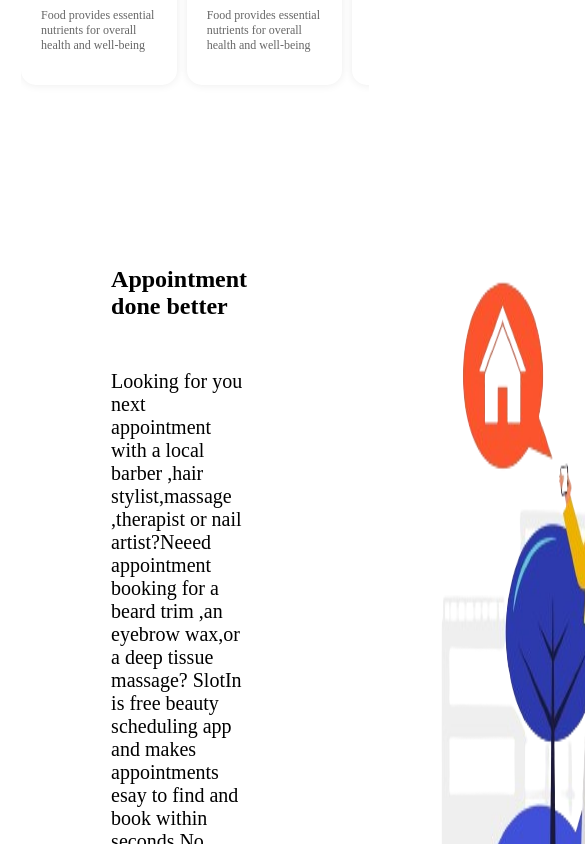
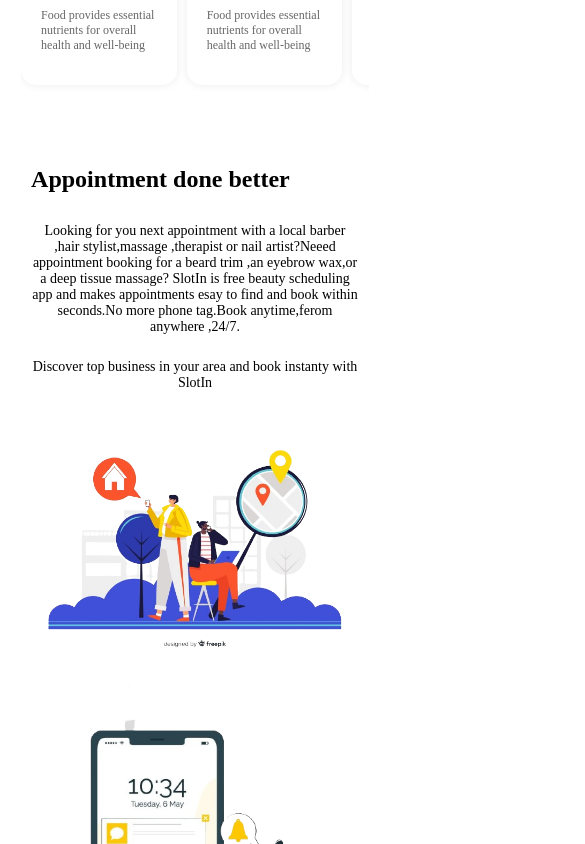
Before and after one commit to Aryanmittal23/SlotIn, a React (Vite) app in the folder frontend/: page / in a window 390 px wide. Shown: the part 960-1804 px from the top of the page, 585 px wide, since content can reach past the window. Built offline with nearby package versions, Linux system fonts and the light colour scheme.

Commit message:
modified

```diff
--- a/frontend/src/Item/ItemPage/ItemPage.tsx
+++ b/frontend/src/Item/ItemPage/ItemPage.tsx
@@ -1,5 +1,3 @@
-
-
 import React from 'react';
 import ProductDetails from '../ProductDetails/ProductDetails';
 import ImageGallery from '../ImageGallery/ImageGallery';
--- a/frontend/src/components/Recommend/Recommend.css
+++ b/frontend/src/components/Recommend/Recommend.css
@@ -31,12 +31,140 @@
 .about img{
     width: fit-content;
 }
-@media (max-width:1050) {
-    .about{
-        width: fit-content;
+.about {
+    display: flex;
+    margin: 90px;
+    gap: 100px;
+}
+
+.about h2 {
+    padding-top: 60px;
+}
+
+.about p {
+    font-size: 20px;
+    padding-top: 30px;
+}
+
+.about img {
+    width: fit-content;
+}
+
+@media (max-width: 950px) {
+    .about {
+        flex-direction: column;
+        align-items: center;
+        margin: 70px 20px;
+        gap: 70px;
     }
-    .about img{
-        displa:to
 
+    .about h2 {
+        padding-top: 50px;
+    }
+
+    .about p {
+        font-size: 18px;
+        padding-top: 25px;
+        text-align: center;
+    }
+
+    .about img {
+        width: 80%;
     }
 }
+
+/* Responsive media query for tablets and below */
+@media (max-width: 768px) {
+    .about {
+        flex-direction: column;
+        align-items: center;
+        margin: 50px 20px;
+        gap: 50px;
+    }
+
+    .about h2 {
+        padding-top: 40px;
+    }
+
+    .about p {
+        font-size: 18px;
+        padding-top: 20px;
+        text-align: center;
+    }
+
+    .about img {
+        width: 80%;
+    }
+}
+
+/* Responsive media query for screens 590px and below */
+@media (max-width: 590px) {
+    .about {
+        flex-direction: column;
+        align-items: center;
+        margin: 40px 15px;
+        gap: 40px;
+    }
+
+    .about h2 {
+        padding-top: 30px;
+    }
+
+    .about p {
+        font-size: 16px;
+        padding-top: 15px;
+        text-align: center;
+    }
+
+    .about img {
+        width: 90%;
+    }
+}
+
+/* Responsive media query for mobile devices */
+@media (max-width: 480px) {
+    .about {
+        flex-direction: column;
+        align-items: center;
+        margin: 30px 10px;
+        gap: 30px;
+    }
+
+    .about h2 {
+        padding-top: 20px;
+    }
+
+    .about p {
+        font-size: 14px;
+        padding-top: 10px;
+        text-align: center;
+    }
+
+    .about img {
+        width: 100%;
+    }
+}
+
+/* Responsive media query for screens between 460px and 430px */
+@media (max-width: 460px) and (min-width: 430px) {
+    .about {
+        flex-direction: column;
+        align-items: center;
+        margin: 20px 5px;
+        gap: 20px;
+    }
+
+    .about h2 {
+        padding-top: 15px;
+    }
+
+    .about p {
+        font-size: 12px;
+        padding-top: 10px;
+        text-align: center;
+    }
+
+    .about img {
+        width: 100%;
+    }
+}
```
Also changed, not shown: frontend/src/pages/MyOrder/MyOrder.css (deleted), frontend/src/pages/MyOrder/MyOrder.tsx (added).
